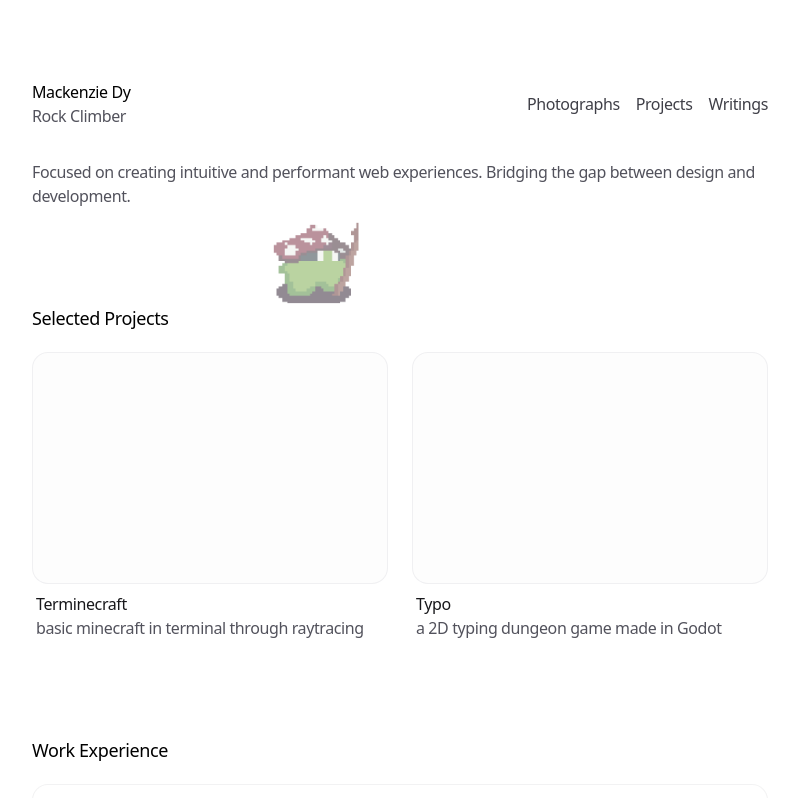
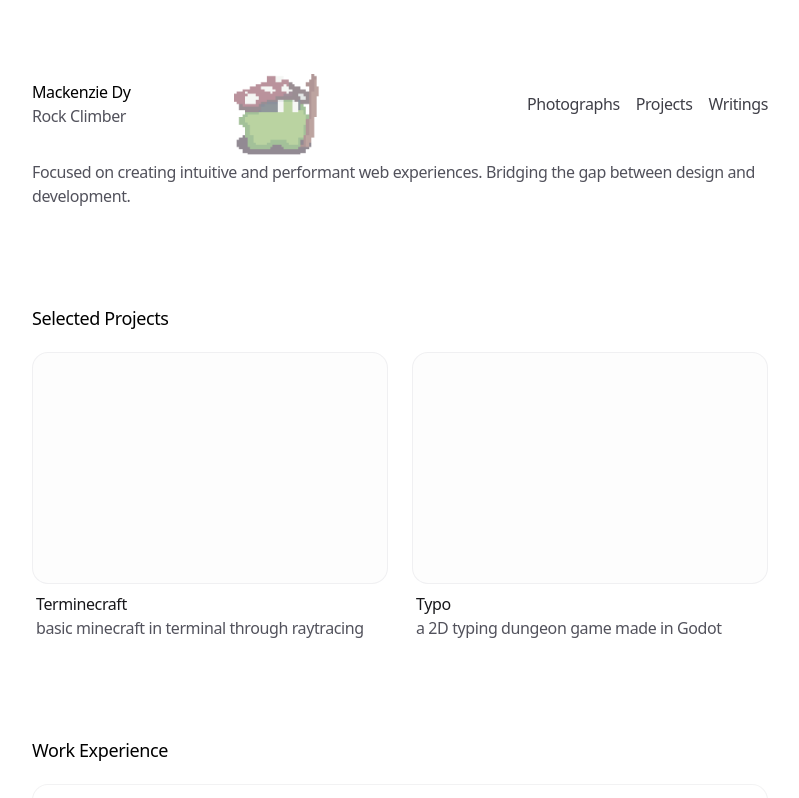
Before and after one commit to dymackenzie/mywebsite, a Next.js app: page / in a window 1280 px wide. Shown: the top 798 px of the page, without its empty margins (240-1039 px from the left). Built offline with nearby package versions, Linux system fonts and the light colour scheme.

Commit message:
~ changed FWOG pausing behavior

```diff
--- a/components/ui/fwog.tsx
+++ b/components/ui/fwog.tsx
@@ -73,10 +73,10 @@ export default function Fwog() {
       const delay = rand(1500, 6000)
       directionTimer = window.setTimeout(() => {
         // small chance to pause
-        if (Math.random() < 0.18) {
+        if (Math.random() < 0.50) {
           setPaused(true)
           setSrc(idleSrc)
-          const pauseFor = rand(600, 1800)
+          const pauseFor = rand(1800, 3000)
           changeTimer = window.setTimeout(() => {
             setPaused(false)
             setSrc(runningSrc)
```
